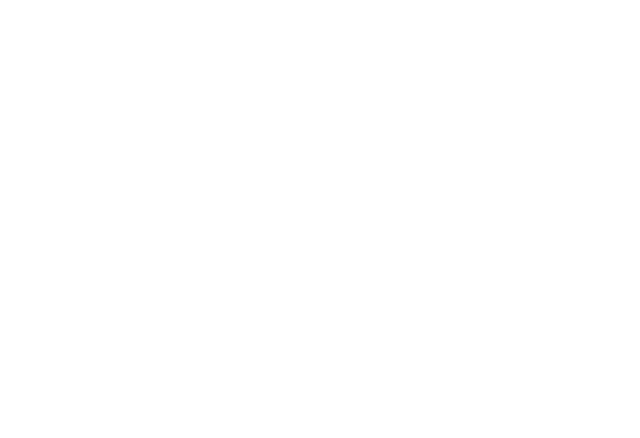
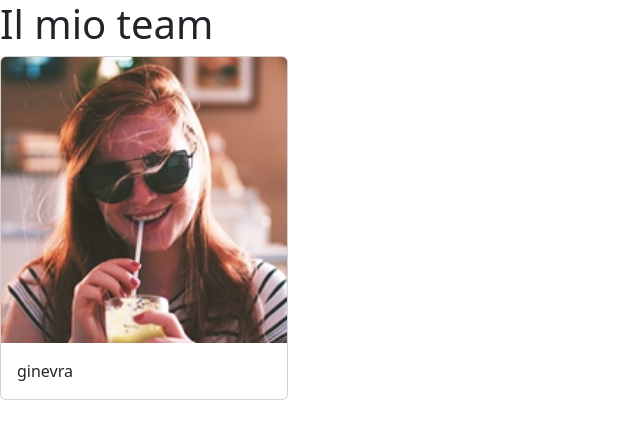
Before and after one commit to pietroscurti9-hub/js-our-team, a plain HTML site: page index.html in a window 1280 px wide. Shown: the whole page, without its empty margins (0-640 px from the left). Drawn offline with nearby package versions, Linux system fonts and the light colour scheme.

Commit message:
bootstrap ecc

```diff
--- a/index.html
+++ b/index.html
@@ -1,11 +1,39 @@
 <!DOCTYPE html>
 <html lang="en">
+
 <head>
     <meta charset="UTF-8">
     <meta name="viewport" content="width=device-width, initial-scale=1.0">
     <title>js-our-team</title>
+    <link href="https://cdn.jsdelivr.net/npm/bootstrap@5.3.8/dist/css/bootstrap.min.css" rel="stylesheet"
+        integrity="sha384-sRIl4kxILFvY47J16cr9ZwB07vP4J8+LH7qKQnuqkuIAvNWLzeN8tE5YBujZqJLB" crossorigin="anonymous">
+    <link rel="stylesheet" href="./style.css">
 </head>
+
 <body>
+
+    <header>
+        <h1>Il mio team</h1>
+    </header>
+
+    <section>
+
+        <div class="card" style="width: 18rem;">
+            <img src="./img/female1.png" class="card-img-top" alt="...">
+            <div class="card-body">
+                <p class="card-text">ginevra</p>
+            </div>
+        </div>
+
+
+
+
+    </section>
+
+
+
+
     <script src="./script.js"></script>
 </body>
+
 </html>
```
